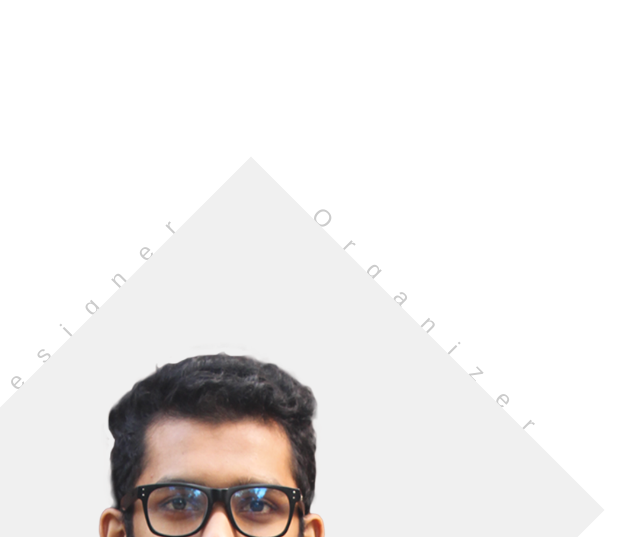
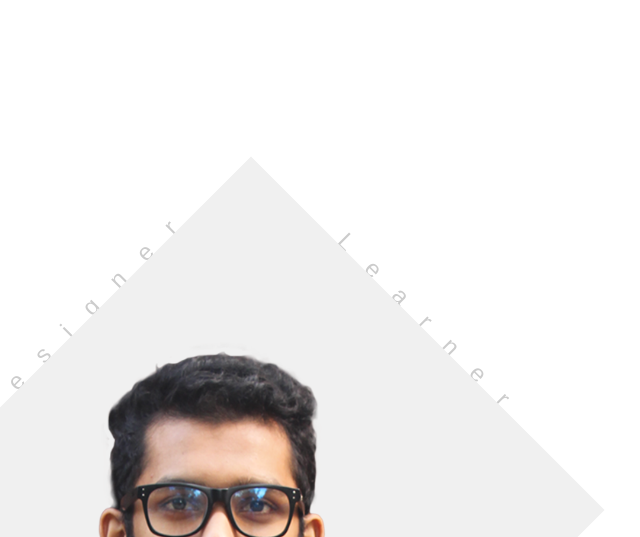
Before and after one commit to ZiadHAsan/ZiadP, a plain HTML site: page index.html in a window 1280 px wide. Shown: the top 537 px of the page, 389-1029 px from the left. Drawn offline with nearby package versions, Linux system fonts and the light colour scheme; files whose address does not match are found by name; a web font is replaced by a local one.

Commit message:
Update index.html

```diff
--- a/index.html
+++ b/index.html
@@ -76,7 +76,7 @@
 
 						<!--title2-->
 						<span class='t2' >
-							Organizer
+							Learner
 						</span>
 						<!--/title2-->
 
```
